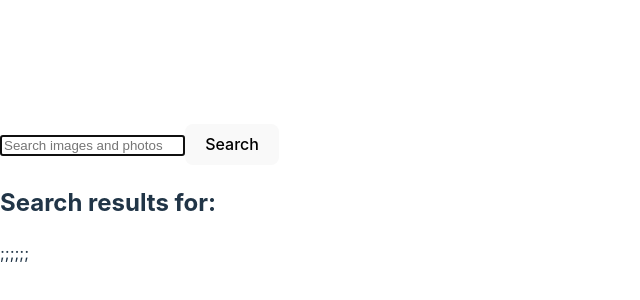
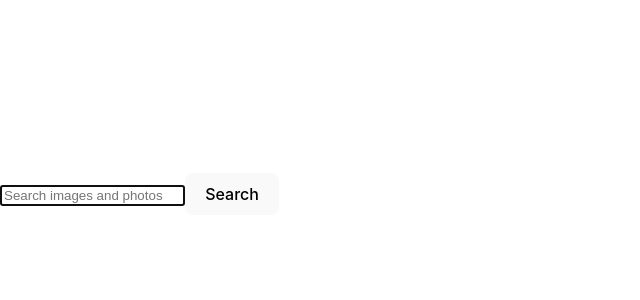
Before and after one commit to NataliiaShah/goit-react-hw-04, a React (Vite) app: page / in a window 1280 px wide. Shown: the part 206-506 px from the top of the page, without its empty margins (0-640 px from the left). Built offline with nearby package versions, Linux system fonts and the light colour scheme.

Commit message:
correction SearchBar

```diff
--- a/src/components/App/App.jsx
+++ b/src/components/App/App.jsx
@@ -1,37 +1,17 @@
-import ErrorMessage from "../ErrorMessage/ErrorMessage";
-import ImageCard from "../ImageCard/ImageCard";
-import ImageGallery from "../ImageGallery/ImageGallery";
-import ImageModal from "../ImageModal/ImageModal";
-import Loader from "../Loader/Loader";
-import LoadMoreBtn from "../LoadMoreBtn/LoadMoreBtn";
-import SearchBar from "../SearchBar/SearchBar";
-
-import { useState } from "react";
-import { Toaster } from "react-hot-toast";
+import { Toaster } from 'react-hot-toast';
+import SearchBar from '../SearchBar/SearchBar';
 
 const App = () => {
+  const handleSearchSubmit = (query) => {
+    console.log('Search query submitted:', query);
+  };
 
-    const [searchQuery, setSearchQuery] = useState("");
-
-    const handleSearchSubmit = (query) => {
-    setSearchQuery(query);
-    };
-
-    return (
-        <>
-
-            <SearchBar onSubmit={handleSearchSubmit} />
-            <Toaster position="top-center" />
-            <h2>Search results for: {searchQuery}</h2>
-
-            <ErrorMessage />;
-            <ImageCard />;
-            <ImageGallery />;
-            <ImageModal />;
-            <Loader />;
-            <LoadMoreBtn />;
-        </>
-    );
+  return (
+    <div>
+      <SearchBar onSubmit={handleSearchSubmit} />
+      <Toaster />
+    </div>
+  );
 };
 
 export default App;
--- a/src/components/SearchBar/SearchBar.jsx
+++ b/src/components/SearchBar/SearchBar.jsx
@@ -1,50 +1,35 @@
 import { Formik, Form, Field } from 'formik';
-import toast from "react-hot-toast";
+import { nanoid } from 'nanoid';
+import { toast } from 'react-hot-toast';
 
 const SearchBar = ({ onSubmit }) => {
+  const handleSubmit = (values, { resetForm }) => {
+    if (!values.searchQuery.trim()) {
+      toast.error('Please enter a search term.');
+    } else {
+      onSubmit(values.searchQuery);
+      resetForm();
+    }
+  };
+
   return (
-    <>
     <header>
       <Formik
-          initialValues={{ query: "" }}
-          validate={(values) => {
-            const errors = {};
-            if (!values.query) {
-              errors.query = "Please enter a search term to find images.";
-            }
-            return errors;
-          }}
-          onSubmit={(values, actions) => {
-            if (!values.query.trim()) {
-              toast.error("Please enter a search term to find images.");
-              actions.setSubmitting(false);
-              return;
-            }
-
-            onSubmit(values.query);
-            actions.resetForm();
-          }}
+        initialValues={{ searchQuery: '' }}
+        onSubmit={handleSubmit}
       >
-          {({ values, handleChange, handleSubmit, errors, touched, isSubmitting }) => (
-            <Form onSubmit={handleSubmit}>
+        <Form id={nanoid()}>
           <Field
             type="text"
-                name="query"
-                value={values.query}
-                onChange={handleChange}
+            name="searchQuery"
             autoComplete="off"
             autoFocus
             placeholder="Search images and photos"
           />
-              {touched.query && errors.query && (
-                <div style={{ color: "red" }}>{errors.query}</div>
-              )}
-              <button type="submit" disabled={isSubmitting}>Search</button>
+          <button type="submit">Search</button>
         </Form>
-          )}
       </Formik>
     </header>
-    </>
   );
 };
 
```
Also changed, not shown: package.json (+6 -1 lines), src/components/ErrorMessage/ErrorMessage.jsx (deleted, +0 -10 lines), src/components/ImageCard/ImageCard.jsx (deleted, +0 -9 lines), src/components/ImageGallery/ImageGallery.jsx (deleted, +0 -9 lines), src/components/ImageModal/ImageModal.jsx (deleted, +0 -9 lines), src/components/LoadMoreBtn/LoadMoreBtn.jsx (deleted, +0 -9 lines), src/components/Loader/Loader.jsx (deleted, +0 -9 lines), 1 other file (tests, documents, lock files or other folders). Lines whose indentation alone changed are shown as unchanged.
